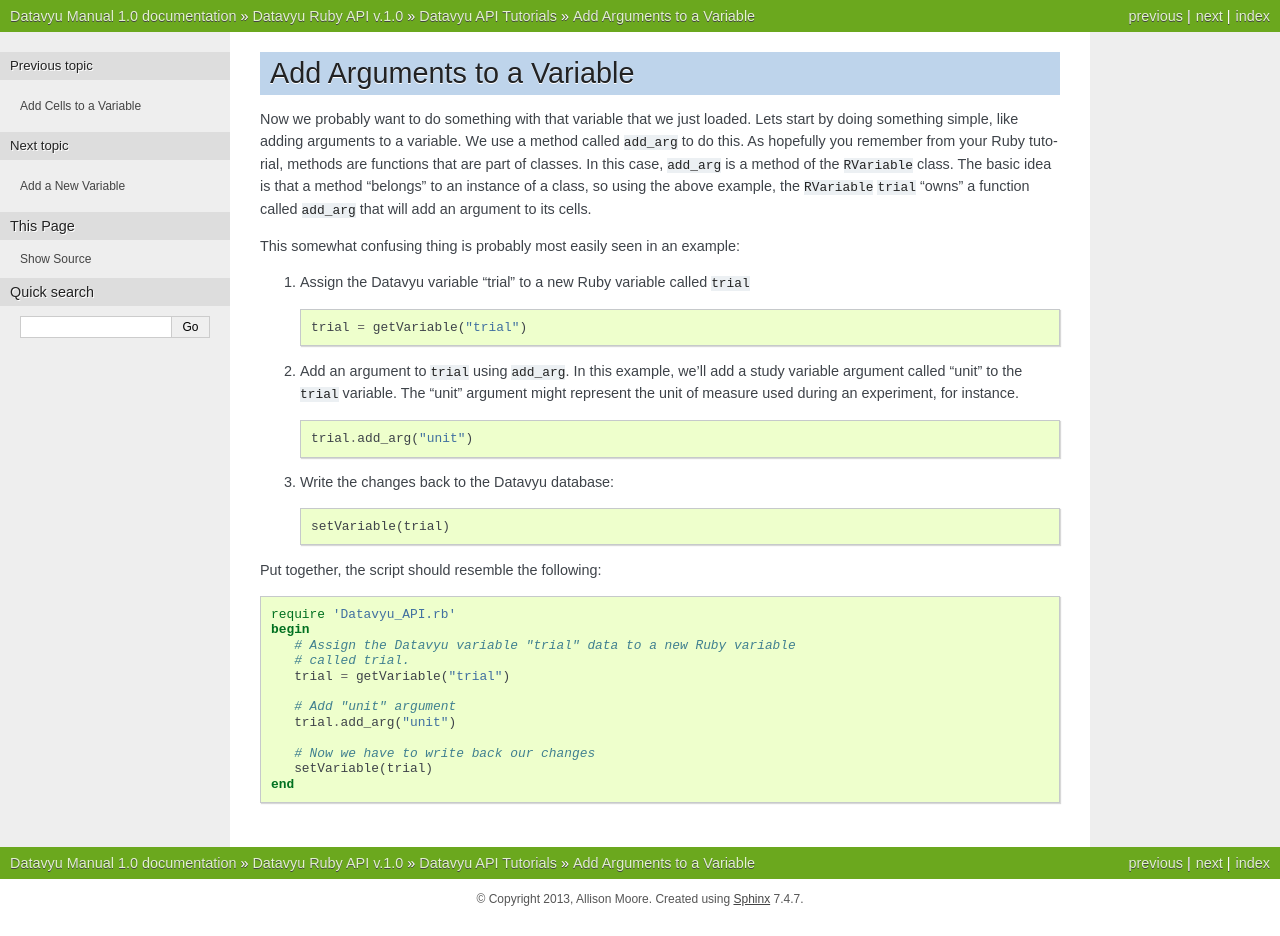
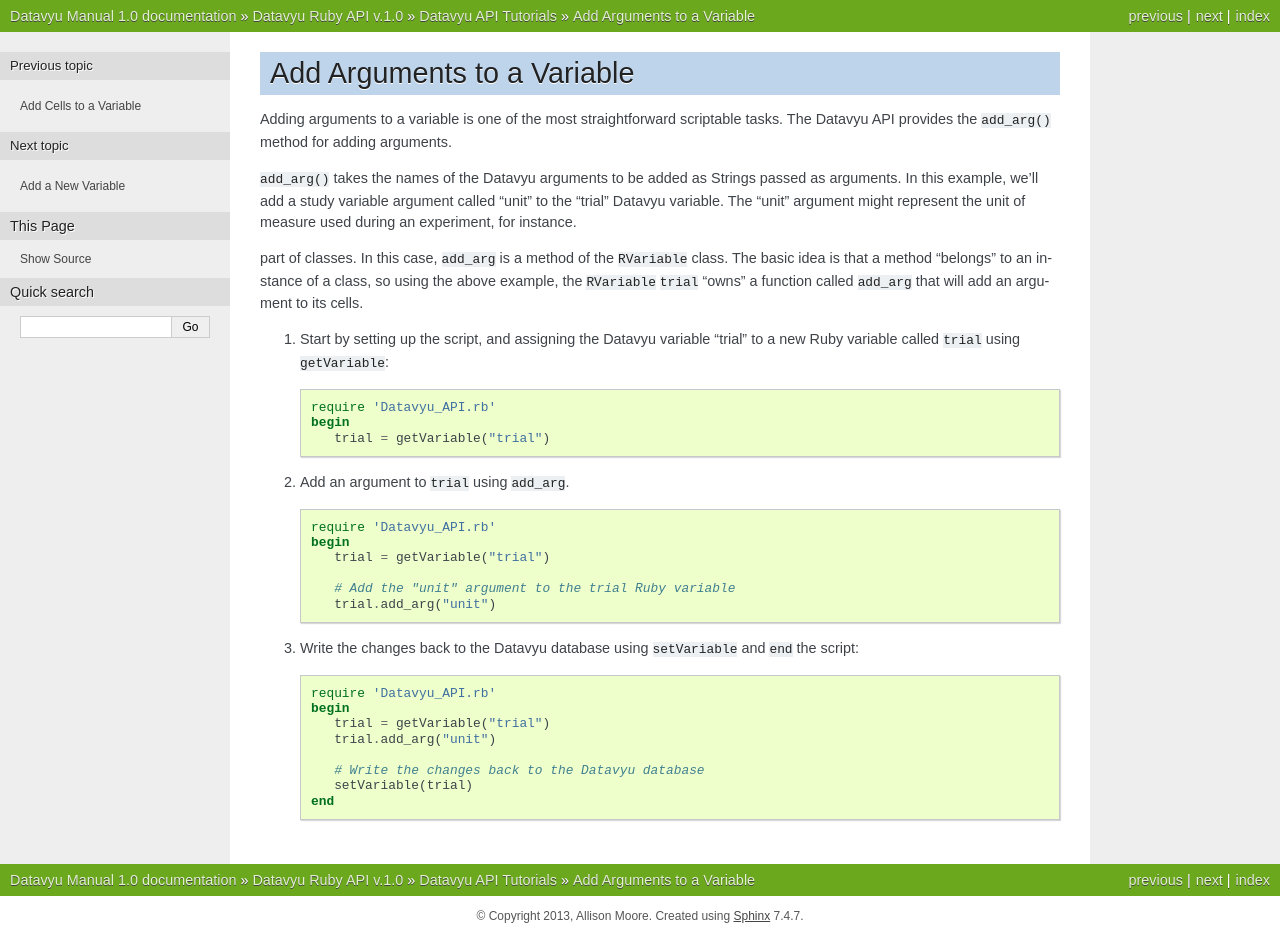
Before and after one commit to databrary/datavyu-docs, a Sphinx documentation site: the page built from source/api/tutorial/add-arguments-to-a-variable.txt, in a window 1280 px wide. Built offline with Sphinx 7.4.7, drawn with Linux system fonts in a browser that asks for light colours; pages that are not in the unit, such as notebooks, are missing from menus; cross-references to code outside the pages are shown as plain code.

Commit message:
api: tutorial edits for consistency and better words

```diff
--- a/source/api/tutorial/add-arguments-to-a-variable.txt
+++ b/source/api/tutorial/add-arguments-to-a-variable.txt
@@ -6,57 +6,73 @@
 
 .. begin-content
 
-.. following paragraph makes no sense
+Adding arguments to a variable is one of the most straightforward
+scriptable tasks. The Datavyu API provides the :function:`add_arg()` method
+for adding arguments.
 
-Now we probably want to do something with that variable that we just
-loaded. Lets start by doing something simple, like adding arguments to a
-variable. We use a method called ``add_arg`` to do this. As hopefully
-you remember from your Ruby tutorial, methods are functions that are
+:function:`add_arg()` takes the names of the Datavyu arguments to be
+added as Strings passed as arguments. In this example, we'll add a study
+variable argument called "unit" to the "trial" Datavyu variable. The
+"unit" argument might represent the unit of measure used during an
+experiment, for instance.
+
+.. As you remember from your Ruby tutorial, methods are functions that are
 part of classes. In this case, ``add_arg`` is a method of the
 ``RVariable`` class. The basic idea is that a method "belongs" to an
 instance of a class, so using the above example, the ``RVariable``
 ``trial`` "owns" a function called ``add_arg`` that will add an argument
 to its cells.
 
-This somewhat confusing thing is probably most easily seen in an example:
+.. This somewhat confusing thing is probably most easily seen in an example:
 
-#. Assign the Datavyu variable "trial" to a new Ruby variable called
-   ``trial``
+#. Start by setting up the script, and assigning the Datavyu variable
+   "trial" to a new Ruby variable called ``trial`` using
+   :function:`getVariable`:
 
    .. code-block:: ruby
 
-      trial = getVariable("trial")
+      require 'Datavyu_API.rb'
+      begin
+         trial = getVariable("trial")
 
-#. Add an argument to ``trial`` using ``add_arg``. In this example,
-   we'll add a study variable argument called "unit" to the ``trial``
-   variable. The "unit" argument might represent the unit of measure used
-   during an experiment, for instance.
+#. Add an argument to ``trial`` using :function:`add_arg`.
 
    .. code-block:: ruby
 
-      trial.add_arg("unit")
+      require 'Datavyu_API.rb'
+      begin
+         trial = getVariable("trial")
 
-#. Write the changes back to the Datavyu database:
+         # Add the "unit" argument to the trial Ruby variable
+         trial.add_arg("unit")
+
+#. Write the changes back to the Datavyu database using
+   :function:`setVariable` and ``end`` the script:
 
    .. code-block:: ruby
 
-      setVariable(trial)
+      require 'Datavyu_API.rb'
+      begin
+         trial = getVariable("trial")
+         trial.add_arg("unit")
 
-Put together, the script should resemble the following:
+         # Write the changes back to the Datavyu database
+         setVariable(trial)
+      end
 
-.. code-block:: ruby
+.. Put together, the script should resemble the following:
 
-   require 'Datavyu_API.rb'
-   begin
+.. .. code-block:: ruby
+
+..   require 'Datavyu_API.rb'
+     begin
       # Assign the Datavyu variable "trial" data to a new Ruby variable
       # called trial.
       trial = getVariable("trial")
-
       # Add "unit" argument
       trial.add_arg("unit")
-
       # Now we have to write back our changes
       setVariable(trial)
-   end
+     end
 
 .. end-content
```
Also changed, not shown: source/api/tutorial/add-a-new-variable.txt (+6 -5 lines), source/api/tutorial/add-cells-to-a-variable.txt (+18 -21 lines).
